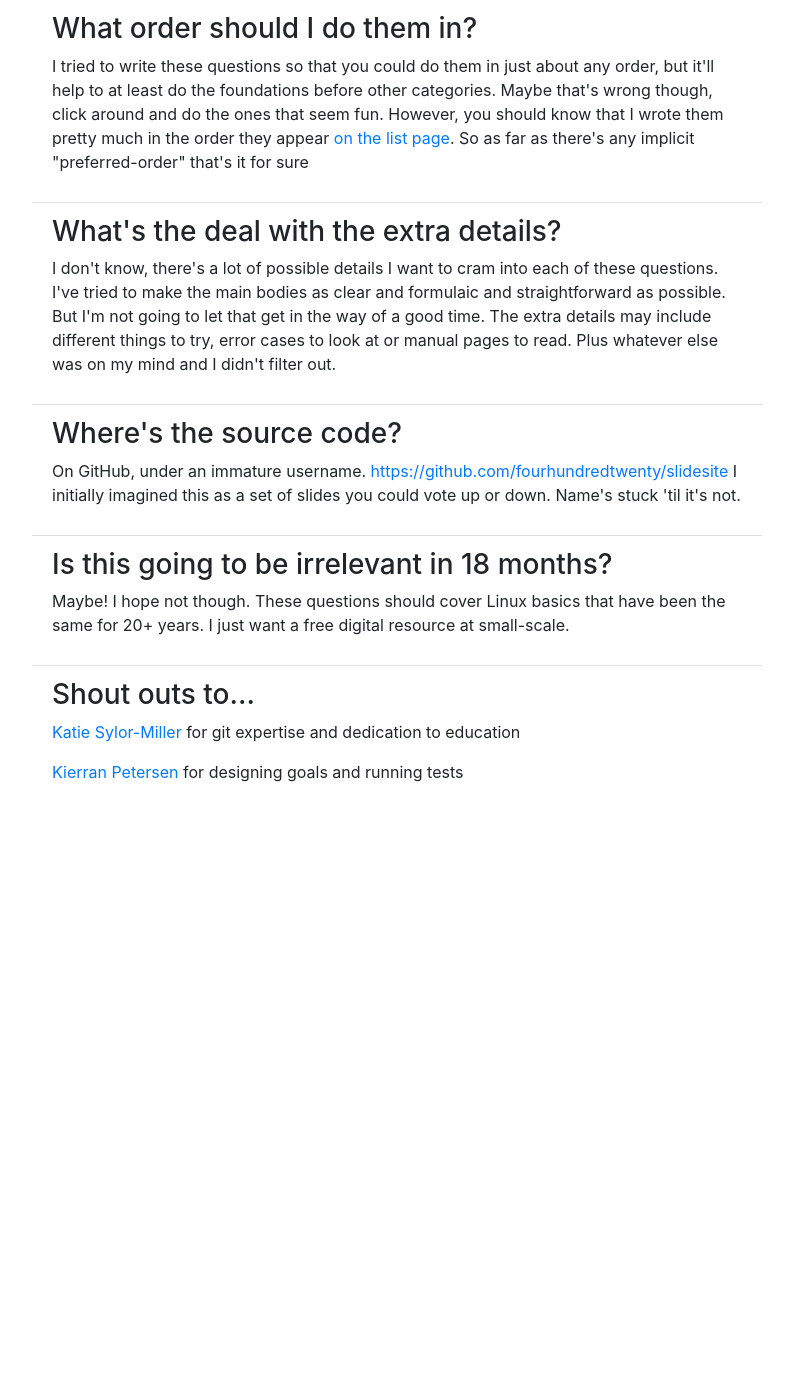
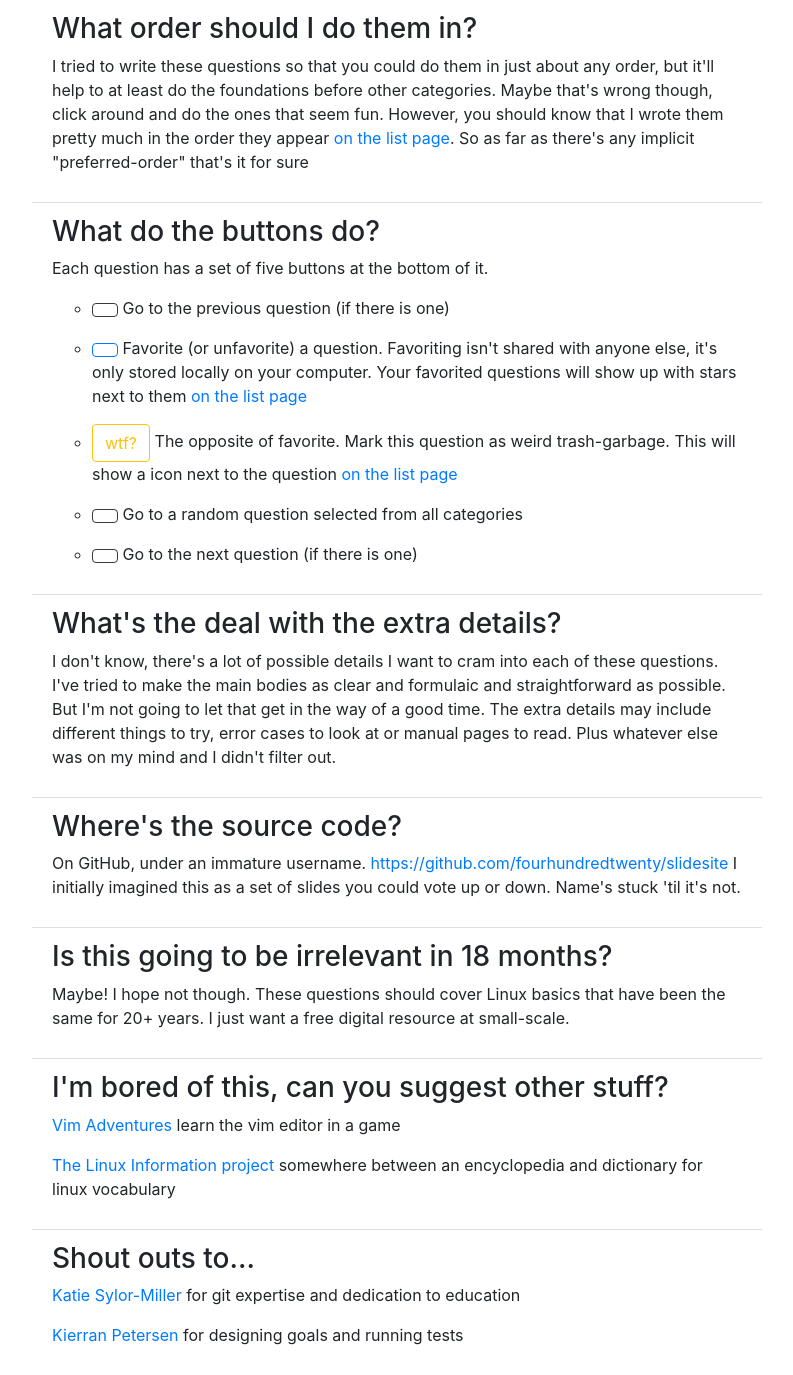
Before and after one commit to fourhundredtwenty/slidesite, a Flask app: page /about in a window 1280 px wide. Shown: the part 217-1592 px from the top of the page, without its empty margins (243-1036 px from the left). Before the commit the page ends 999 px from the top, so only its background shows below. Run offline with Flask 2, Linux system fonts and the light colour scheme; some libraries are stand-ins or nearby versions.

Commit message:
pretty everything up some and tear out dynamodb

```diff
--- a/app.py
+++ b/app.py
@@ -13,13 +13,11 @@ app.secret_key = "eyyyy lmao"
 
 from questions import questions, questions_by_category
 
-from models import QuestionResponseModel
 
-
-@app.route("/")
+@app.route("/random")
 @app.route("/<string:question_id>")
-def root(question_id=None):
-    question = random.choice(questions)
+def question(question_id=None):
+    question_ids = [q.q_id for q in questions]
 
     # question is always set to a random question by default.
     # If you provide a question ID it'll go find that one
@@ -28,23 +26,23 @@ def root(question_id=None):
             question = [q for q in questions if str(q.q_id) == str(question_id)][0]
         except IndexError:
             abort(404)
+    else:
+        question = random.choice(questions)
 
-    return render_template("app.html", question=question)
+    next_exists = question.q_id + 1 in question_ids
+    prev_exists = question.q_id - 1 in question_ids
+
+    return render_template(
+        "app.html", question=question, next_exists=next_exists, prev_exists=prev_exists
+    )
 
 
+@app.route("/")
 @app.route("/ls")
 def list():
     return render_template(
         "question_list.html", questions_by_category=questions_by_category
     )
-
-
-@app.route("/respond/<int:question_id>/<string:response>")
-def respond(question_id, response):
-    q_response = QuestionResponseModel(question_id)
-    q_response.response = response
-    q_response.save()
-    return q_response.response
 
 
 @app.route("/about")
--- a/requirements.txt
+++ b/requirements.txt
@@ -1,5 +1,5 @@
 flask
-pynamodb
-markdown2
+git+https://github.com/Zopieux/py-gfm.git
+markdown<3
 pygments
 six
--- a/static/main.js
+++ b/static/main.js
@@ -1,12 +1,64 @@
 $(document).ready(function() {
+    if(typeof(question) !== 'undefined') {
+        q_response = get_question_response(question.q_id)
+        if (q_response == null) {
+            set_question_response(question.q_id, "seen")
+        }
+    }
+
     $("a.question-response").click(function(event){
         question_response_from_user = $(this).attr('href').substr(1);
-        var request_url = `/respond/${question.q_id}/${question_response_from_user}`
-        fetch(request_url)
-        .then(function(response) {
-            return response.text().then(function(text) {
-                $("#user-response-badge").text(text);
-            });
-        });
+        set_question_response(question.q_id, question_response_from_user)
     })
+
+    update_question_list_icons()
 });
+
+function icon_from_user_response(user_response) {
+    switch (user_response) {
+        case 'wtf':
+            open_iconic_class = "oi-warning text-warning"
+            break
+        case 'star':
+            open_iconic_class = "oi-star text-primary"
+            break
+        case 'seen':
+            open_iconic_class = "oi-envelope-open"
+            break
+        default:
+            open_iconic_class = "oi-envelope-closed text-info"
+            break
+    }
+
+    icon_element = $("<span></span>")
+    icon_element.addClass("question-icon oi")
+    icon_element.addClass(open_iconic_class)
+
+    return icon_element
+}
+
+function update_question_list_icons() {
+    $("#question-list li").each(function(index, element){
+        question_id = $(element).data('question-id');
+        user_response = get_question_response(question_id);
+
+        old_icon = $(element).children(".question-icon")
+        new_icon = icon_from_user_response(user_response)
+
+        old_icon.replaceWith(new_icon)
+    })
+}
+
+function generate_key(question_id) {
+    return question_id
+}
+
+function set_question_response(question_id, response) {
+    key = generate_key(question_id)
+    localStorage.setItem(key, response)
+}
+
+function get_question_response(question_id) {
+    key = generate_key(question_id)
+    return localStorage.getItem(key);
+}
--- a/templates/about.html
+++ b/templates/about.html
@@ -13,6 +13,42 @@
         <p>I tried to write these questions so that you could do them in just about any order, but it'll help to at least do the foundations before other categories. Maybe that's wrong though, click around and do the ones that seem fun. However, you should know that I wrote them pretty much in the order they appear <a href="/ls">on the list page</a>. So as far as there's any implicit "preferred-order" that's it for sure</p>
       </li>
       <li class="list-group-item">
+        <h3>What do the buttons do?</h3>
+        <p>Each question has a set of five buttons at the bottom of it.</p>
+        <ul>
+          <li>
+            <p>
+              <a href="#prev" class="btn btn-outline-dark"> <span class="oi oi-chevron-left"></span> </a>
+               Go to the previous question (if there is one)
+            </p>
+          </li>
+          <li>
+            <p>
+              <a href="#star" class="btn btn-outline-primary question-response"><span class="oi oi-star"></span></a>
+              Favorite (or unfavorite) a question. Favoriting isn't shared with anyone else, it's only stored locally on your computer. Your favorited questions will show up with stars next to them <a href="/ls">on the list page</a>
+            </p>
+          </li>
+          <li>
+            <p>
+              <a href="#wtf" class="btn btn-outline-warning question-response">wtf?</a>
+              The opposite of favorite. Mark this question as weird trash-garbage. This will show a <span class="oi oi-warning"></span> icon next to the question <a href="/ls">on the list page</a>
+            </p>
+          </li>
+          <li>
+            <p>
+              <a href="#random" class="btn btn-outline-dark"> <span class="oi oi-random"></span> </a>
+              Go to a random question selected from all categories
+            </p>
+          </li>
+          <li>
+            <p>
+              <a href="#next" class="btn btn-outline-dark"> <span class="oi oi-chevron-right"></span> </a>
+               Go to the next question (if there is one)
+            </p>
+          </li>
+        </ul>
+      </li>
+      <li class="list-group-item">
         <h3>What's the deal with the extra details?</h3>
         <p>I don't know, there's a lot of possible details I want to cram into each of these questions. I've tried to make the main bodies as clear and formulaic and straightforward as possible. But I'm not going to let that get in the way of a good time. The extra details may include different things to try, error cases to look at or manual pages to read. Plus whatever else was on my mind and I didn't filter out.</p>
       </li>
@@ -23,7 +59,13 @@
       <li class="list-group-item">
         <h3>Is this going to be irrelevant in 18 months?</h3>
         <p>Maybe! I hope not though. These questions should cover Linux basics that have been the same for 20+ years. I just want a free digital resource at small-scale.</p>
-      </li><li class="list-group-item">
+      </li>
+      <li class="list-group-item">
+        <h3>I'm bored of this, can you suggest other stuff?</h3>
+        <p><a href="https://vim-adventures.com">Vim Adventures</a> learn the vim editor in a game</p>
+        <p><a href="http://linfo.org">The Linux Information project</a> somewhere between an encyclopedia and dictionary for linux vocabulary</p>
+      </li>
+      <li class="list-group-item">
         <h3>Shout outs to...</h3>
         <p><a href="https://sylormiller.com">Katie Sylor-Miller</a> for git expertise and dedication to education</p>
         <p><a href="https://www.kierranpetersen.com">Kierran Petersen</a> for designing goals and running tests</p>
--- a/templates/base.html
+++ b/templates/base.html
@@ -35,7 +35,7 @@
       <div class="collapse navbar-collapse" id="navbarSupportedContent">
 	<ul class="navbar-nav mr-auto">
 	  <li class="nav-item">
-	    <a class="nav-link" href="/">random</a>
+	    <a class="nav-link" href="/random">random</a>
 	  </li>
 	  <li class="nav-item">
 	    <a class="nav-link" href="/ls">all questions</a>
```
Also changed, not shown: models.py (deleted, +0 -19 lines), templates/app.html (+11 -5 lines), templates/question_list.html (+9 -2 lines).
